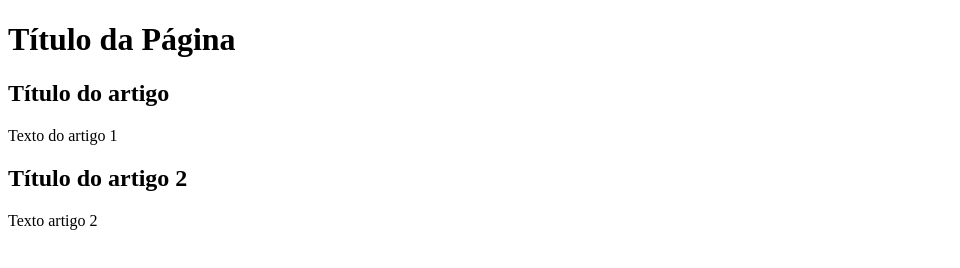
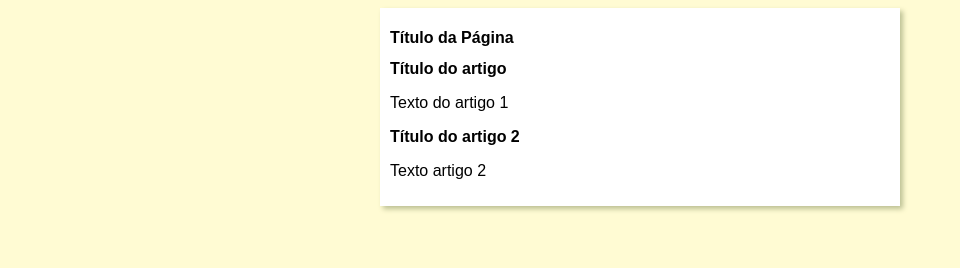
Before and after one commit to JussierAlves/porcelanataria-prisma-site, a plain HTML site: page index.html in a window 1280 px wide. Shown: the whole page, without its empty margins (0-960 px from the left). Drawn offline with Linux system fonts and the light colour scheme.

Commit message:
create style sheets

```diff
--- a/index.html
+++ b/index.html
@@ -5,6 +5,7 @@
     <meta http-equiv="X-UA-Compatible" content="IE=edge">
     <meta name="viewport" content="width=device-width, initial-scale=1.0">
     <title>Prcelanataria Prisma</title>
+    <link rel="stylesheet" href="style.css">
 </head>
 <body>
     <main>
--- /dev/null
+++ b/style.css
@@ -0,0 +1,18 @@
+* {
+    font-family: Arial, Helvetica, sans-serif;
+    font-size: 16px;
+
+}
+
+body {
+    background-color: rgb(255, 251, 211);
+}
+
+main {
+    background-color: white;
+    width: 500px;
+    margin: auto;
+    padding: 10px;
+    box-shadow: 3px 3px 5px rgb(188, 192, 148);
+
+}
```
